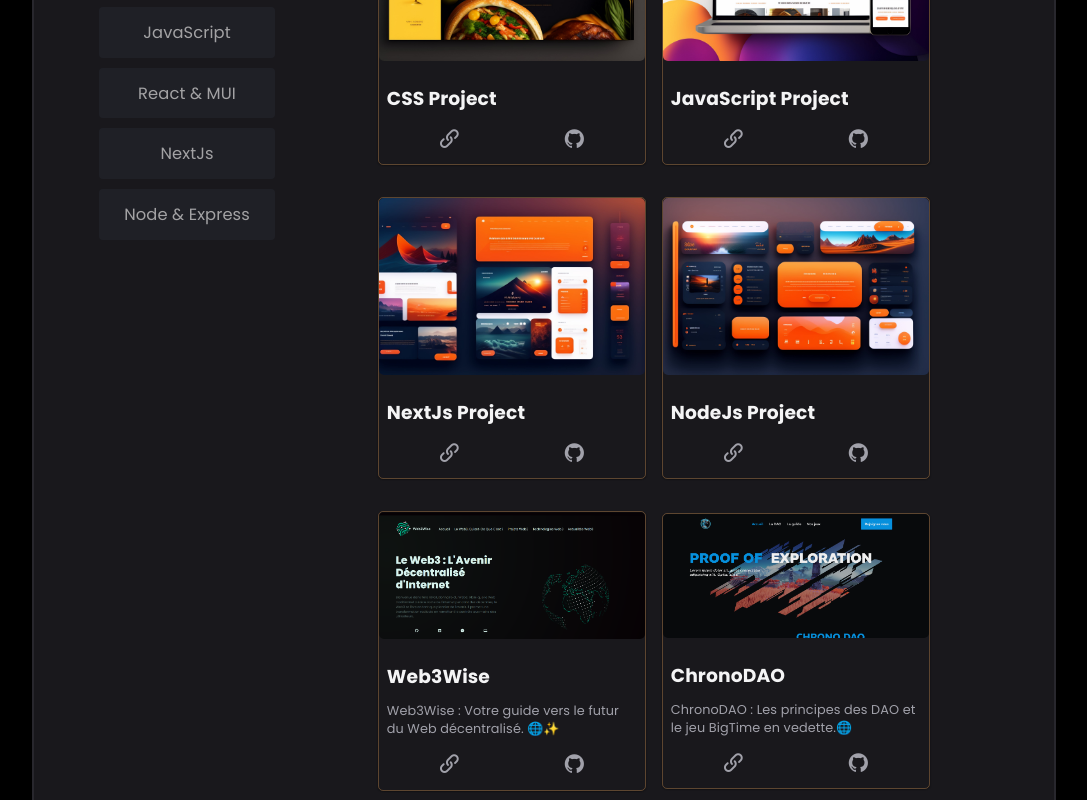
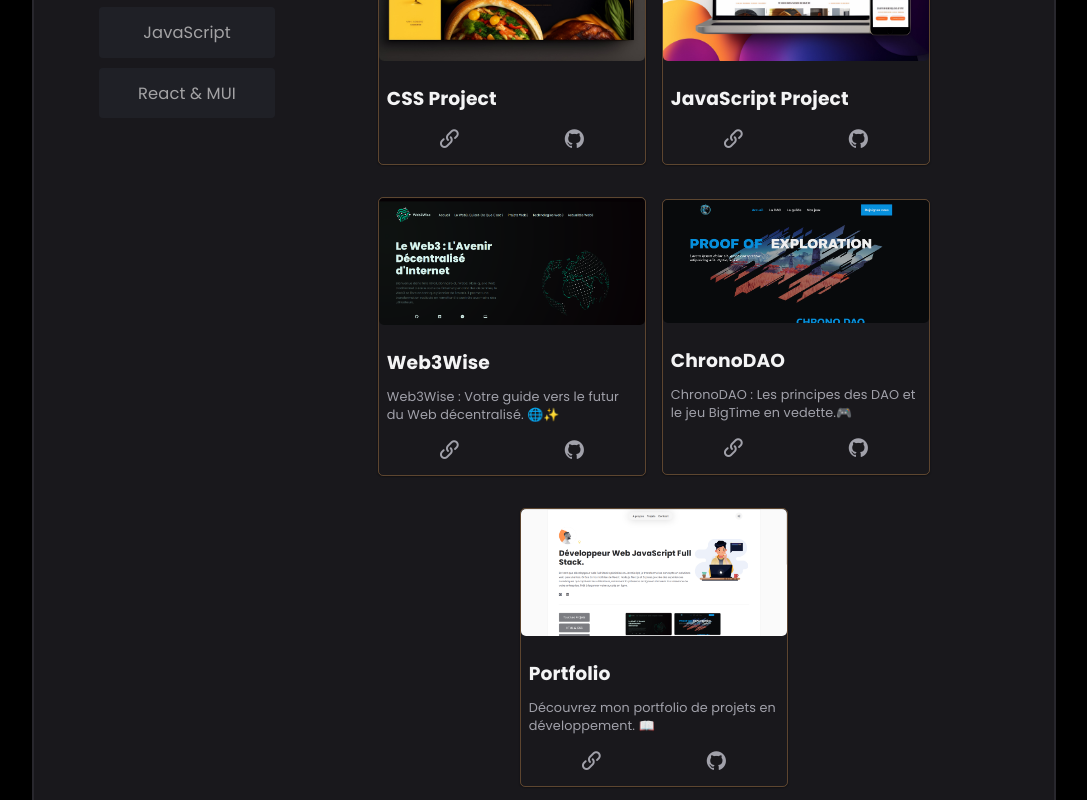
Before and after one commit to OlivierMaria/Portfolio, a React (Vite) app: page / in a window 1280 px wide. Shown: the part 740-1540 px from the top of the page, without its empty margins (96-1183 px from the left). Built offline with nearby package versions, Linux system fonts and the light colour scheme.

Commit message:
deletion of category Node & express and addition of the portfolio project

```diff
--- a/src/components/3-main/Main.jsx
+++ b/src/components/3-main/Main.jsx
@@ -54,22 +54,6 @@ export default function Main() {
         >
           React & MUI
         </button>
-        <button
-          onClick={() => {
-            handleClick("nextJs");
-          }}
-          className={currentActive === "nextJs" ? "active" : null}
-        >
-          NextJs
-        </button>
-        <button
-          onClick={() => {
-            handleClick("node");
-          }}
-          className={currentActive === "node" ? "active" : null}
-        >
-          Node & Express
-        </button>
       </section>
       <section className="main__right flex">
         <AnimatePresence>
--- a/src/components/3-main/myProjects.js
+++ b/src/components/3-main/myProjects.js
@@ -8,12 +8,6 @@ export const myProjects = [
     projectTitle: "JavaScript project",
     category: ["javascript"],
     imgPath: "./02.jpg",
-  },
-  { projectTitle: "NextJs project", category: ["nextJs"], imgPath: "./04.jpg" },
-  {
-    projectTitle: "NodeJs project",
-    category: ["node", "express"],
-    imgPath: "./05.jpg",
   },
   {
     projectTitle: "Web3Wise",
@@ -28,8 +22,16 @@ export const myProjects = [
     category: ["react"],
     imgPath: "./chrono.png",
     subtitle:
-      "ChronoDAO : Les principes des DAO et le jeu BigTime en vedette.🌐",
+      "ChronoDAO : Les principes des DAO et le jeu BigTime en vedette.🎮",
     links: "https://website-iota-blue-94.vercel.app/",
     github: "https://github.com/ChronoDAO/website",
   },
+  {
+    projectTitle: "Portfolio",
+    category: ["react"],
+    imgPath: "./portfolio.png",
+    subtitle: "Découvrez mon portfolio de projets en développement. 📖",
+    links: "https://maria-olivier-portfolio.netlify.app/",
+    github: "https://github.com/OlivierMaria/Portfolio",
+  },
 ];
```
Also changed, not shown: public/portfolio.png (added).
